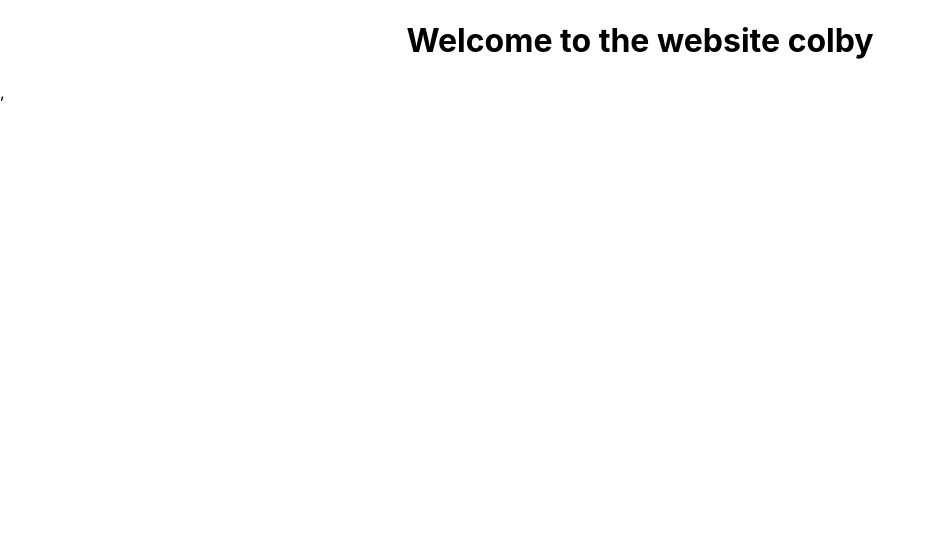
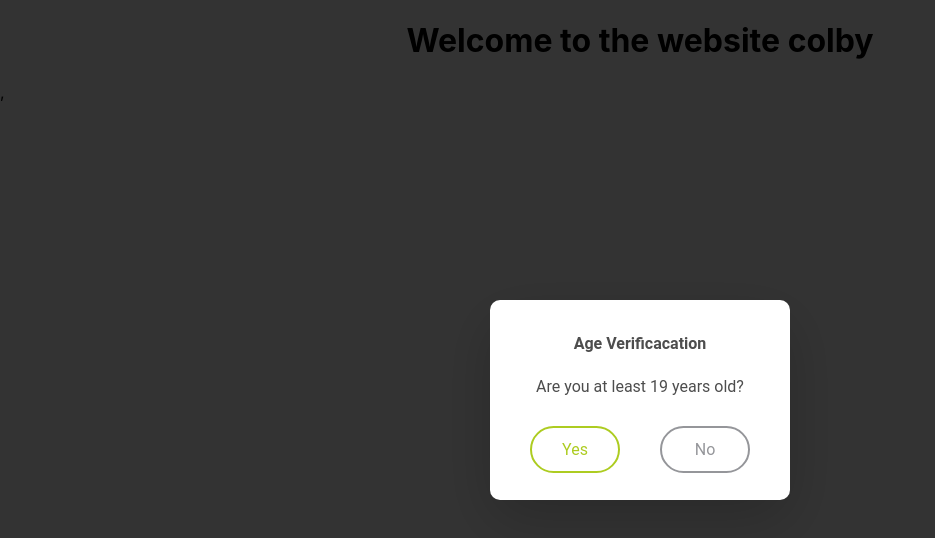
Before and after one commit to colton-askew/BudsCannabis, a React (Create React App) app in the folder budscannabis/: page / in a window 1280 px wide. Shown: the top 538 px of the page, without its empty margins (0-935 px from the left). Built offline with nearby package versions, Linux system fonts and the light colour scheme.

Commit message:
Pop-up added, appears on every page, works via cookie.

```diff
--- a/budscannabis/package.json
+++ b/budscannabis/package.json
@@ -6,6 +6,8 @@
     "@testing-library/jest-dom": "^5.14.1",
     "@testing-library/react": "^11.2.7",
     "@testing-library/user-event": "^12.8.3",
+    "jquery": "^3.6.0",
+    "js-cookies": "^1.0.4",
     "react": "^17.0.2",
     "react-dom": "^17.0.2",
     "react-router-dom": "^5.2.0",
--- a/budscannabis/src/App.js
+++ b/budscannabis/src/App.js
@@ -2,6 +2,8 @@ import React from "react";
 import logo from './logo.svg';
 import './App.css';
 import Home from './Home';
+import Login from './Components/login/Login';
+import './Components/login/Login.css';
 import Products from './Products';
 import About from './About';
 import Locations from './Locations';
@@ -11,9 +13,12 @@ function App() {
   return (
     <div className="App">
       <Route exact path="/" component={Home} />
-      <Route exact path="/about" component={About} />
-      <Route exact path="/products" component={Products} />
-      <Route exact path="/contact" component={Locations} />
+        <Route exact path="/about" component={About} />
+        <Route exact path="/products" component={Products} />
+        <Route exact path="/contact" component={Locations} />
+        <div className = "Verify">
+          <Route path ="/" component={Login} />
+        </div>
     </div>
   );
 }
--- /dev/null
+++ b/budscannabis/src/Components/login/Login.css
@@ -0,0 +1,92 @@
+#popup {
+    z-index: 1000;
+    top: 0;
+    left: 0;
+    right: 0;
+    bottom: 0;
+    position: fixed;
+    background-color: rgba(0, 0, 0, 0.8);
+  }
+
+  .verify-window {
+    position: absolute;
+    top: 50%;
+    left: 50%;
+    width: 300px;
+    height: 200px;
+    margin-left: -150px;
+    margin-top: -100px;
+    overflow: hidden;
+    border-radius: 10px;
+    padding: 20px;
+    background-color: #fff;
+    box-sizing: border-box;
+    box-shadow: 0 20px 60px rgba(0, 0, 0, 0.2);
+  }
+
+  .verify-window img {
+    display: block;
+    width: 250px;
+    height: 50px;
+    margin: 0 auto;
+    padding: 20px;
+  }
+
+  .verify-window h3 {
+    font-family: 'Roboto', sans-serif;
+    font-size: 1em;
+    color: #4d4d4d;
+    line-height: 1.7;
+    margin-top: 10px;
+    text-align: center;
+  }
+
+  .verify-window p {
+    font-family: 'Roboto', sans-serif;
+    font-size: 1em;
+    color: #4d4d4d;
+    margin-top: 10px;
+    line-height: 1.7;
+    text-align: center;
+  }
+
+  .button-yes,
+  .button-no {
+    background: #fff;
+    color: #ADCC21;
+    width: 20%;
+    margin-top: 10px;
+    border: 2px solid #ADCC21;
+    padding: 12px 17px;
+    border-radius: 30px;
+    font-family: 'Roboto', sans-serif;
+    text-align: center;
+    font-size: 1em;
+  }
+
+  .button-no {
+    float: right;
+    margin-right: 20px;
+    border: 2px solid #95969a;
+    color: #95969a;
+    display: block;
+  }
+
+  .button-yes {
+    float: left;
+    margin-left: 20px;
+  }
+
+  .button-yes:hover {
+    background: #ADCC21;
+    color: #fff;
+    transition: all 0.2s ease;
+    cursor: pointer;
+  }
+
+  .button-no:hover {
+    background: #95969a;
+    color: #fff;
+    transition: all 0.2s ease;
+    cursor: pointer;
+  }
--- /dev/null
+++ b/budscannabis/src/Components/login/Login.js
@@ -0,0 +1,45 @@
+import React from 'react'
+import jQuery from 'jquery';
+import $ from "jquery";
+
+function Login() {
+
+
+  return(
+    <div id="popup" data-popup="popup-1">
+      <div class ="verify-window">
+        <h3> Age Verificacation</h3>
+        <p>Are you at least 19 years old?</p>
+
+        <div class="button-yes" data-popup-close="popup-1">
+          Yes
+        </div>
+
+        <div class="button-no">
+          No
+        </div>
+      </div>
+    </div>
+  );
+}
+
+$(function() {
+
+  //Check it the user has been accpeted the agreement
+  if (!(document.cookie && document.cookie === "accepted")) {
+    $("#popup").show();
+  }
+
+  $('[data-popup-close]').on('click', function(e) {
+    var targeted_popup_class = jQuery(this).attr('data-popup-close');
+    $('[data-popup="' + targeted_popup_class + '"]').fadeOut(350);
+
+    //Set a cookie to remember the state
+    document.cookie = "accepted";
+
+    e.preventDefault();
+  });
+
+});
+
+export default Login;
```
Also changed, not shown: 1 other file (tests, documents, lock files or other folders).
